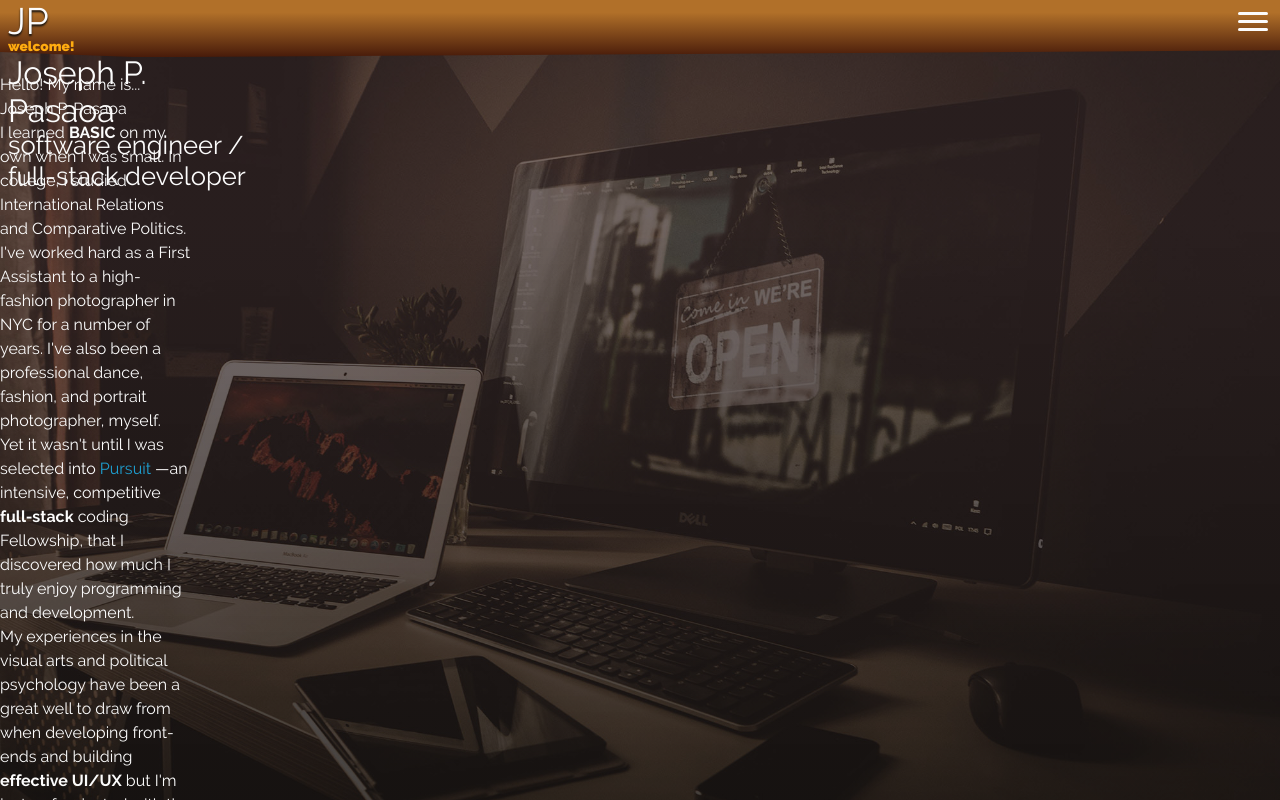
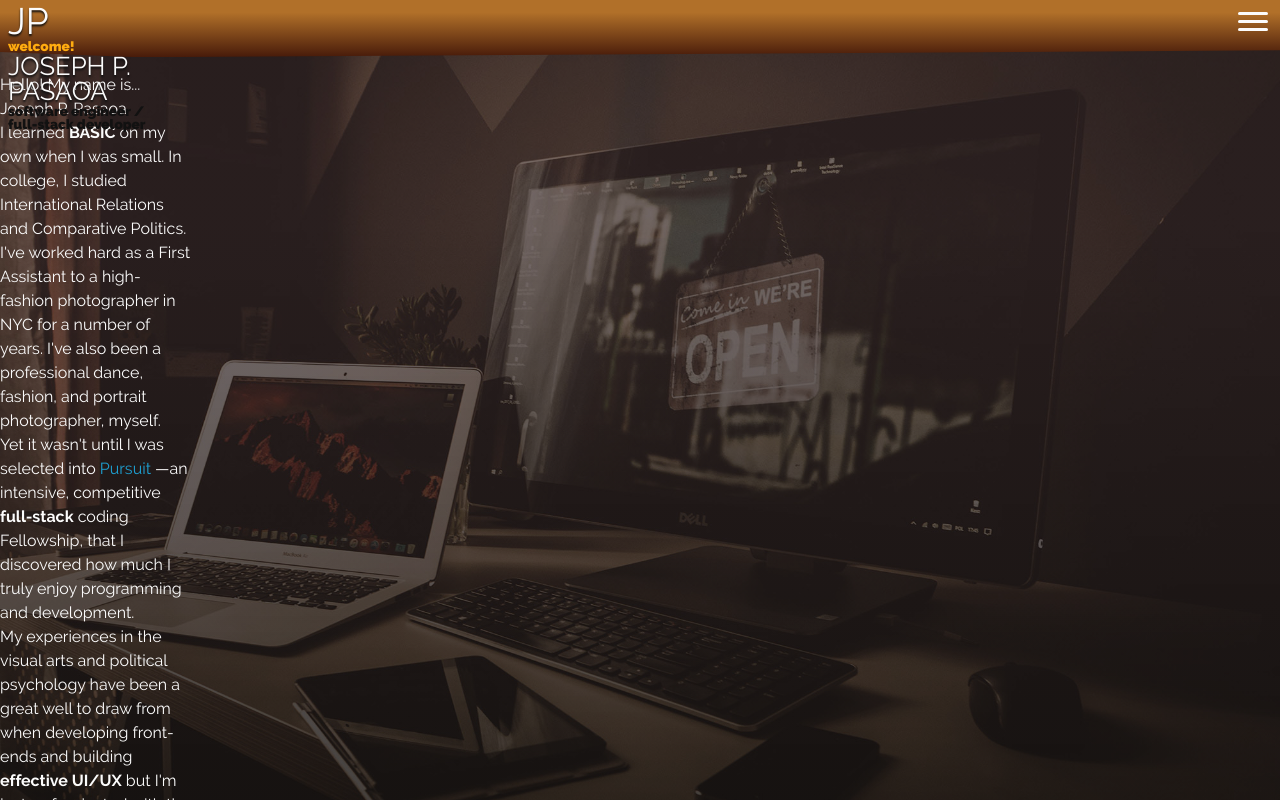
Before and after one commit to joseph-p-pasaoa/my-portfolio-site-v1-redraw--react-ts, a React (Create React App) app: page / in a window 1280 px wide. Shown: the top 800 px of the page. Built offline with nearby package versions, Linux system fonts and the light colour scheme.

Commit message:
style not-home brandbox

```diff
--- a/src/styles/_bars.scss
+++ b/src/styles/_bars.scss
@@ -14,8 +14,9 @@
     .brand--home {
         h1 {
             font-size: 2.3rem;
+            text-transform: uppercase;
             line-height: 1;
-            text-shadow: 0px 2px 2px #111;
+            text-shadow: var(--t-shadow);
         }
         h2 {
             font-family: var(--ff-black);
@@ -26,7 +27,22 @@
             color: var(--color-primary);
         }
     }
-
+    .brand--not-home {
+        h1 {
+            font-size: 1.6rem;
+            text-transform: uppercase;
+            line-height: 1;
+            text-shadow: var(--t-shadow);
+        }
+        h2 {
+            font-family: var(--ff-black);
+            font-size: .85rem;
+            font-weight: 900;
+            text-transform: lowercase;
+            line-height: 1;
+            color: var(--color-black);
+        }
+    }
 }
 
 .nav-item {
```
